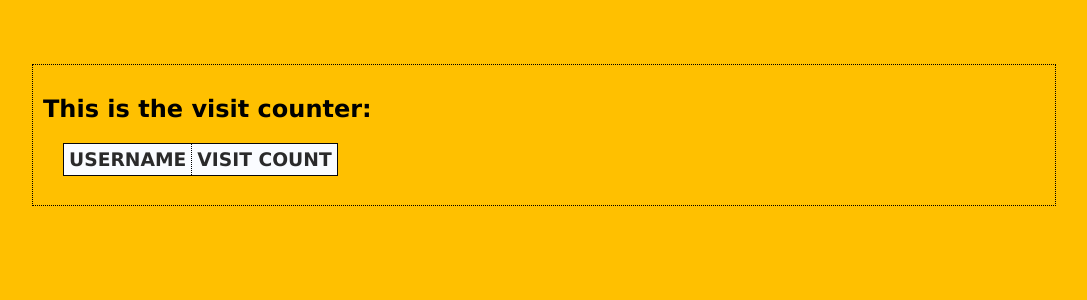
After one commit to Rafa-Oliva/lab_ap_empresa, a Flask app: page /visit_counter in a window 1280 px wide. The commit adds this page. Shown: the top 300 px of the page, without its empty margins (96-1183 px from the left). Run offline with Flask 2, Linux system fonts and the light colour scheme; data that the repository does not hold is empty.

Commit message:
Añadidas las funcionalidades del bloque del navegador/stats: view_log y visit_counter

```diff
--- a/app.py
+++ b/app.py
@@ -1,9 +1,9 @@
+import flask
 from flask import Flask, render_template, request, escape, redirect, url_for
 from search4web import search4letters, log_request
-from sqlite_db import*
+from sqlite_db import *
 
 app = Flask(__name__)
-
 
 # @app.route("/")
 # def hello() -> '302':
@@ -18,76 +18,98 @@ app = Flask(__name__)
 # def index():
 #    return f"Index Page"
 
+# C:\Users\rafao\Documents\2_Master\Laboratorio_Aplicaciones_Empresariales\myproject>py -m flask run
+
+start_user_database()
 
 
-#C:\Users\rafao\Documents\2_Master\Laboratorio_Aplicaciones_Empresariales\myproject>py -m flask run
+@app.route('/')
+@app.route("/index")
+def main_page():
+    return render_template('login.html')
 
-#delete_user_database()
-start_user_database()
-
-@app.route("/search", methods=['POST'])
-def do_search() -> 'html':
-    phrase = request.form['phrase']
-    letters = request.form['letters']
-    title = 'Here are your results: '
-    result = str(search4letters(phrase, letters))
-    log_request(request, result)
-    return str(search4letters(phrase, letters))
 
 @app.route("/login", methods=['POST'])
 def login_page():
     if request.form.get('login') == 'LOGIN':
         username = request.form['username']
         password = request.form['password']
-        if login_authentication(username,password):
+        if login_authentication(username, password):
             return redirect(url_for('entry_page', username=username))
         else:
             return render_template('display_error.html', the_error='Incorrect username and/or password')
     elif request.form.get('register') == 'REGISTER':
         redirect(url_for('register_page'))
         return render_template('register.html')
-    elif request.form.get('incognito_mode') == 'INCOGNITO_MODE':
+    elif request.form.get('incognito_mode') == 'INCOGNITO MODE':
         login_anonymous()
         return redirect(url_for('entry_page', username='Anonymous'))
+    elif request.form.get('visit_counter') == 'VISIT COUNTER':
+        return redirect(url_for('visit_counter_page'))
+    elif request.form.get('view_log') == 'VIEW LOG':
+        return redirect(url_for('view_log_page'))
+
 
 @app.route("/register", methods=['POST'])
 def register_page():
     if request.form.get('register') == 'REGISTER':
         username = request.form['username']
         password = request.form['password']
-        if register_new_user(username,password):
+        if register_new_user(username, password):
             return redirect(url_for('entry_page', username=username))
         else:
             return render_template('display_error.html', the_error='The username selected already exists')
 
 
-@app.route('/')
-#@app.route("/index")
-def main_page():
-    return render_template('login.html')
-
 @app.route("/<username>/entry")
 def entry_page(username):
-    return render_template('entry.html')
-
-@app.route("/error")
-def error_page(error):
-    return render_template('display_error.html', the_error=error)
+    return render_template('entry.html', the_username=username)
 
 
-@app.route("/result", methods=['POST'])
-def results_page():
+@app.route("/<username>/result", methods=['POST'])
+def results_page(username):
     phrase = request.form['phrase']
     letters = request.form['letters']
     result: str = str(search4letters(phrase, letters))
-    return render_template('results.html',
-                           the_title='Here are your results:',
-                           the_phrase=phrase,
-                           the_letters=letters,
-                           the_results=result)
+    log_entry = 'Search PHRASE=' + phrase + ' | LETTERS=' + letters + ' | RESULT=' + result
+    new_entry_log(username, log_entry)
+    return render_template('results.html', the_username=username, the_phrase=phrase, the_letters=letters, the_results=result)
+
+
+@app.route('/visit_counter')
+def visit_counter_page():
+    contents = get_visit_counter()
+    header = ['USERNAME', 'VISIT COUNT']  # Create the table's column headers
+    return render_template('view_table.html', the_title='visit counter',the_contents=flask.Markup(create_html_table(header, sorted(contents,reverse=True))))
 
 @app.route('/viewlog')
-def view_the_log() -> str:
-    with open('search.log', 'r') as log:
-        contents = log.read()
-    return escape(contents)
+def view_log_page():
+    contents = get_log()
+    header = ['TIME', 'USERNAME', 'ACTION']  # Create the table's column headers
+    return render_template('view_table.html', the_title='log', the_contents=flask.Markup(create_html_table(header, sorted(contents))))
+
+
+def create_html_table(header, contents):
+    table = "<table>\n"
+    table += "  <tr>\n"
+    for column in header:
+        table += "    <th>{0}</th>\n".format(column.strip())
+    table += "  </tr>\n"
+
+    # Create the table's row data
+    for line in contents[0:]:
+        if len(header) == 2:
+            number_visits, username = line
+            row = [username, number_visits]
+            print(row)
+            #row = [number_visits, username]
+        elif len(header) == 3:
+            time, username, action = line
+            row = [time, username, action]
+        table += "  <tr>\n"
+        for column in row:
+            table += "    <td>{0}</td>\n".format(str(column).strip())
+        table += "  </tr>\n"
+
+    table += "</table>"
+    return table
--- a/sqlite_db.py
+++ b/sqlite_db.py
@@ -12,14 +12,14 @@ def start_user_database():
       password TEXT NOT NULL )''')
 
     cursor.execute('''CREATE TABLE IF NOT EXISTS log (
+      time DATATIME NOT NULL,
       username VARCHAR(50) NOT NULL,
       action VARCHAR(100) NOT NULL,
-      time DATATIME NOT NULL,
       FOREIGN KEY(username) REFERENCES users(username))''')
 
     cursor.execute('''CREATE TABLE IF NOT EXISTS visit_counter (
+      number_visits INTEGER DEFAULT 1,
       username VARCHAR(50) PRIMARY KEY UNIQUE NOT NULL,
-      number_visits INTEGER DEFAULT 1,
       FOREIGN KEY(username) REFERENCES users(username))''')
 
     cursor = connection.execute("SELECT username FROM users WHERE username=?", ['Anonymous'])
@@ -86,23 +86,19 @@ def login_anonymous():
     connection.commit()
     connection.close()
 
-
-def delete_user_database():  # Only delete IF they already exist => avoid errors
+def get_log():
     connection = sqlite3.connect(db)
     cursor = connection.cursor()
+    cursor = connection.execute("SELECT * FROM log").fetchall()
+    connection.close()
+    return cursor
 
-    cursor = connection.execute("SELECT name FROM userpool.db WHERE type='table' AND username=users")
-    if cursor.fetchone():
-        cursor.execute("DROP TABLE users")
-    cursor = connection.execute("SELECT name FROM userpool.db WHERE type='table' AND username=log")
-    if cursor.fetchone():
-        cursor.execute("DROP TABLE log")
-    cursor = connection.execute("SELECT name FROM userpool.db WHERE type='table' AND name=visit_counter")
-    if cursor.fetchone():
-        cursor.execute("DROP TABLE visit_counter")
-
-    connection.commit()
+def get_visit_counter():
+    connection = sqlite3.connect(db)
+    cursor = connection.cursor()
+    cursor = connection.execute("SELECT * FROM visit_counter").fetchall()
     connection.close()
+    return cursor
 
 # cursor = connection.execute("SELECT name, password FROM users")
 # for row in cursor:
--- a/templates/entry.html
+++ b/templates/entry.html
@@ -1,9 +1,9 @@
 {% extends 'base.html' %}
 
 {% block body %}
-<h2>Welcome to search letters on the web!</h2>
+<h2>Welcome to search letters on the web {{ the_username }}!</h2>
 
-    <form method="post" action="/search">
+    <form method="post" action="/{{ the_username }}/result">
     <table>
         <p>
             Use this form to submit a search request:
--- a/templates/login.html
+++ b/templates/login.html
@@ -10,6 +10,8 @@
     </table>
     <p><input value="LOGIN" name="login" type="SUBMIT"> <input value="REGISTER" name="register" type="SUBMIT"></p>
     <p>If you don't want to identify yourself...</p>
-    <p><input value="INCOGNITO_MODE" name="incognito_mode" type="SUBMIT"></p>
+    <p><input value="INCOGNITO MODE" name="incognito_mode" type="SUBMIT"></p>
+    <p>You can also check stats from this site:</p>
+    <p><input value="VISIT COUNTER" name="visit_counter" type="SUBMIT"> <input value="VIEW LOG" name="view_log" type="SUBMIT"></p>
     </form>
 {% endblock %}
--- a/templates/results.html
+++ b/templates/results.html
@@ -2,7 +2,7 @@
 
 {% block body %}
 
-<h2>{{ the_title }}</h2>
+<h2>Here are your results {{ the_username }}</h2>
 
 <p>You submitted the following data:</p>
 <table>
--- /dev/null
+++ b/templates/view_table.html
@@ -0,0 +1,9 @@
+{% extends 'base.html' %}
+
+{% block body %}
+
+<h2>This is the {{ the_title }}:</h2>
+
+<h3> <html> {{ the_contents|safe }} </html> </h3>
+
+{% endblock %}
```
Also changed, not shown: templates/display_error.html (+6 -6 lines).
